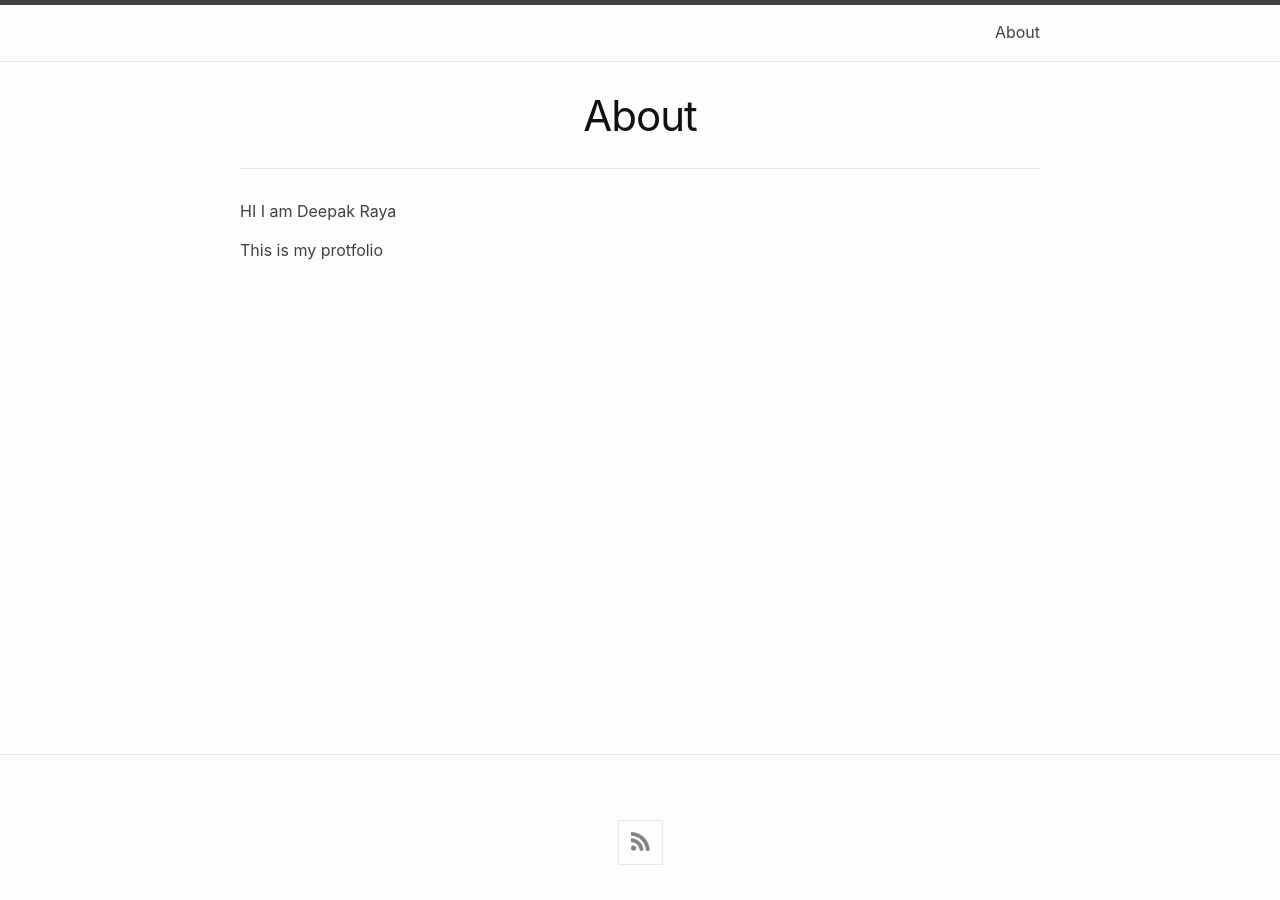
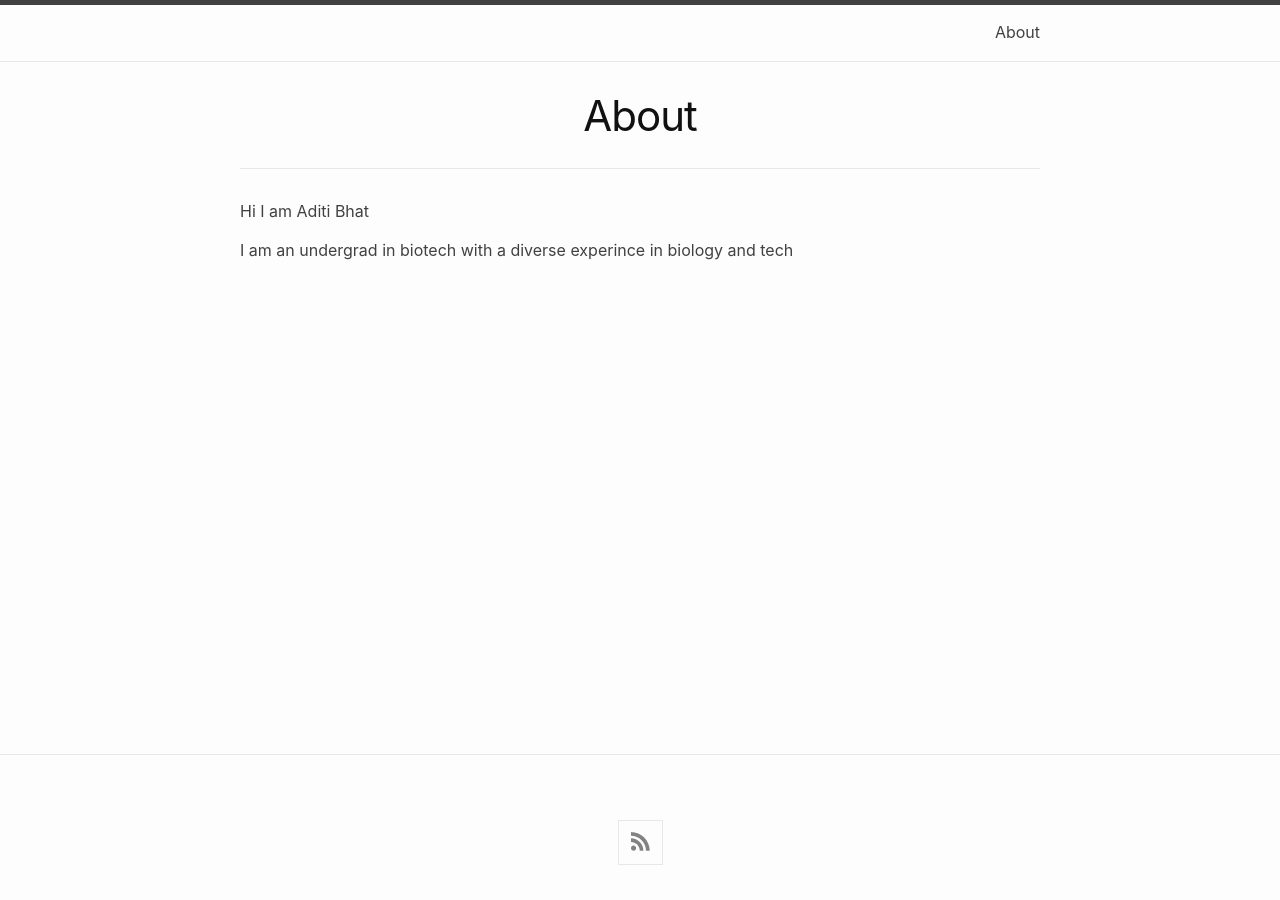
Before and after one commit to DeepakNeuro/DeepNeuro.github.io, a Jekyll site: the page built from about.md, in a window 1280 px wide. Built offline with Jekyll 4.4.1, drawn with Linux system fonts in a browser that asks for light colours.

Commit message:
MuyFirst site

```diff
--- a/about.md
+++ b/about.md
@@ -3,10 +3,9 @@ layout: page
 title: About
 permalink: /about/
 ---
-HI I am Deepak Raya
+Hi I am Aditi Bhat
 
-
-This is my protfolio
+I am an undergrad in biotech with a diverse experince in biology and tech
 
 
 [My github repos]: https://github.com/link
```
